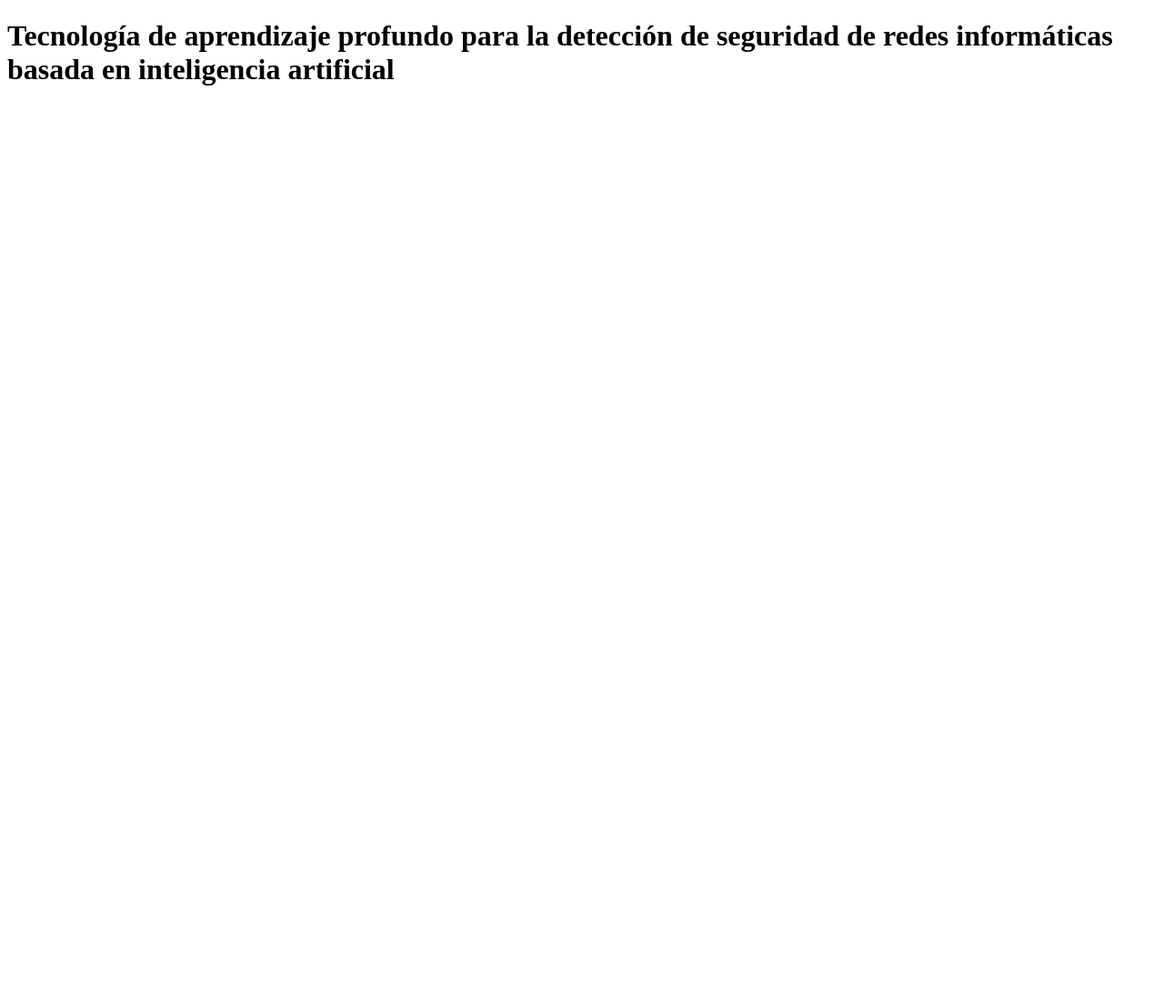
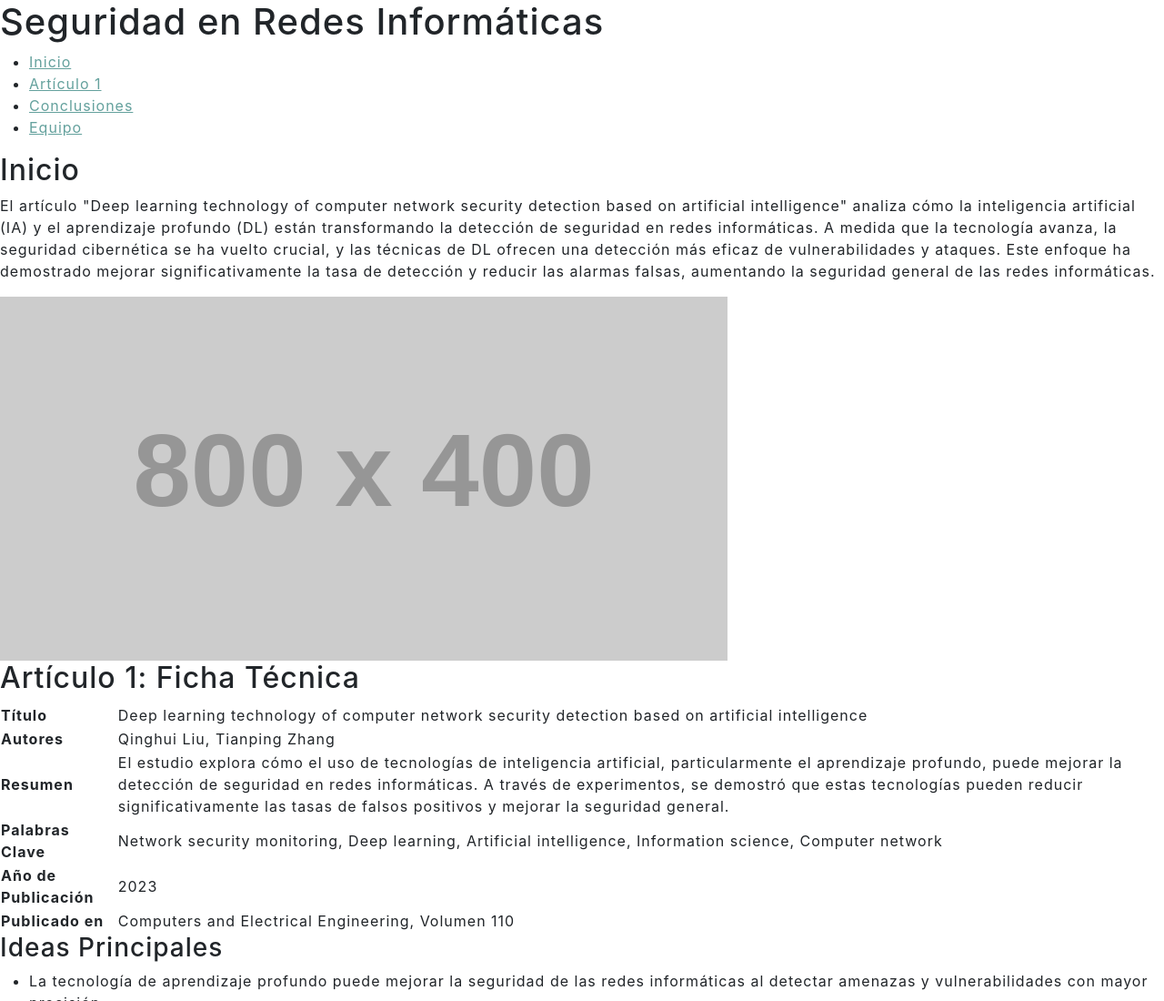
Before and after one commit to Jandres03/taller2ntd, a plain HTML site: page index.html in a window 1280 px wide. Shown: the top 1100 px of the page at 91% size. Before the commit the page ends 800 px from the top, so only its background shows below. Drawn offline with Linux system fonts and the light colour scheme; files that its build step writes are made by us from their sources; placeholder pictures from the web are drawn by us.

Commit message:
Estructuración HTML

```diff
--- a/index.html
+++ b/index.html
@@ -1,15 +1,92 @@
 <!DOCTYPE html>
-<html lang="en">
-
+<html lang="es">
 <head>
     <meta charset="UTF-8">
     <meta name="viewport" content="width=device-width, initial-scale=1.0">
-    <title>Base de datos</title>
+    <title>Sitio Web - Seguridad en Redes Informáticas</title>
+    <link rel="stylesheet" href="styles.css">
 </head>
+<body>
+    <header>
+        <h1>Seguridad en Redes Informáticas</h1>
+        <nav>
+            <ul>
+                <li><a href="#inicio">Inicio</a></li>
+                <li><a href="#articulo1">Artículo 1</a></li>
+                <li><a href="#conclusiones">Conclusiones</a></li>
+                <li><a href="#equipo">Equipo</a></li>
+            </ul>
+        </nav>
+    </header>
 
-<body>
-    <h1>Tecnología de aprendizaje profundo para la detección de seguridad de redes informáticas basada en inteligencia artificial
-    </h1>
+    <section id="inicio">
+        <h2>Inicio</h2>
+        <p>El artículo "Deep learning technology of computer network security detection based on artificial intelligence" analiza cómo la inteligencia artificial (IA) y el aprendizaje profundo (DL) están transformando la detección de seguridad en redes informáticas. A medida que la tecnología avanza, la seguridad cibernética se ha vuelto crucial, y las técnicas de DL ofrecen una detección más eficaz de vulnerabilidades y ataques. Este enfoque ha demostrado mejorar significativamente la tasa de detección y reducir las alarmas falsas, aumentando la seguridad general de las redes informáticas.</p>
+        <img src="https://via.placeholder.com/800x400" alt="Seguridad Informática">
+    </section>
+
+    <section id="articulo1">
+        <h2>Artículo 1: Ficha Técnica</h2>
+        <table>
+            <tr>
+                <th>Título</th>
+                <td>Deep learning technology of computer network security detection based on artificial intelligence</td>
+            </tr>
+            <tr>
+                <th>Autores</th>
+                <td>Qinghui Liu, Tianping Zhang</td>
+            </tr>
+            <tr>
+                <th>Resumen</th>
+                <td>El estudio explora cómo el uso de tecnologías de inteligencia artificial, particularmente el aprendizaje profundo, puede mejorar la detección de seguridad en redes informáticas. A través de experimentos, se demostró que estas tecnologías pueden reducir significativamente las tasas de falsos positivos y mejorar la seguridad general.</td>
+            </tr>
+            <tr>
+                <th>Palabras Clave</th>
+                <td>Network security monitoring, Deep learning, Artificial intelligence, Information science, Computer network</td>
+            </tr>
+            <tr>
+                <th>Año de Publicación</th>
+                <td>2023</td>
+            </tr>
+            <tr>
+                <th>Publicado en</th>
+                <td>Computers and Electrical Engineering, Volumen 110</td>
+            </tr>
+        </table>
+
+        <h3>Ideas Principales</h3>
+        <ul>
+            <li>La tecnología de aprendizaje profundo puede mejorar la seguridad de las redes informáticas al detectar amenazas y vulnerabilidades con mayor precisión.</li>
+            <li>El uso de IA en la seguridad informática permite una detección más rápida y con menos errores, lo que reduce los falsos positivos.</li>
+            <li>Las técnicas de aprendizaje profundo son superiores a los métodos tradicionales debido a su capacidad de aprender y adaptarse a nuevas amenazas de manera autónoma.</li>
+        </ul>
+
+        <h3>Preguntas para la IA</h3>
+        <ul>
+            <li>¿Cómo se comparan las tasas de detección de seguridad entre las técnicas tradicionales y las basadas en IA según el estudio?</li>
+            <li>¿Qué ventajas ofrece el aprendizaje profundo sobre los métodos de seguridad cibernética convencionales?</li>
+            <li>¿Cuáles son las principales aplicaciones de la IA en la seguridad de redes según el artículo?</li>
+        </ul>
+    </section>
+
+    <section id="conclusiones">
+        <h2>Conclusiones</h2>
+        <p>Conclusión de integrante 1: [Escribe aquí la conclusión del primer integrante]</p>
+        <p>Conclusión de integrante 2: [Escribe aquí la conclusión del segundo integrante]</p>
+        <!-- Añadir más conclusiones según los integrantes del equipo -->
+    </section>
+
+    <section id="equipo">
+        <h2>Equipo</h2>
+        <ul>
+            <li><strong>Nombre del Integrante 1</strong> - Descripción breve</li>
+            <li><strong>Nombre del Integrante 2</strong> - Descripción breve</li>
+            <!-- Añadir más integrantes según el equipo -->
+        </ul>
+    </section>
+
+    <footer>
+        <p>© 2024 Sitio Web de Seguridad Informática</p>
+    </footer>
 </body>
-
 </html>
```
